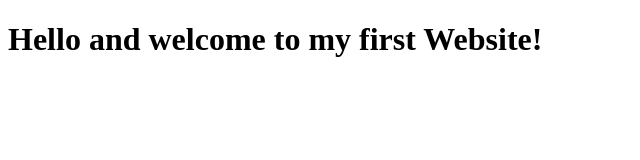
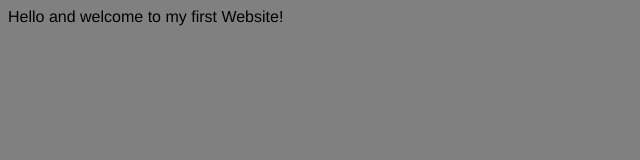
Before and after one commit to EthanBatick/EthanBatick.github.io, a plain HTML site: page index.html in a window 1280 px wide. Shown: the whole page, without its empty margins (0-640 px from the left). Drawn offline with Linux system fonts and the light colour scheme.

Commit message:
testing body

```diff
--- a/index.html
+++ b/index.html
@@ -1,5 +1,17 @@
 <!DOCTYPE html>
+
+<style>
+    body
+    {
+        background-color: grey;
+        color: black;
+        font-family: 'Franklin Gothic Medium', 'Arial Narrow', Arial, sans-serif;
+    }
+</style>
+
 <html>
-    <title>Ethan Batick's Website</title>
-    <h1>Hello and welcome to my first Website!</h1>
+    <title>Ethan Batick</title>
+    <body>
+        Hello and welcome to my first Website!
+    </body>
 </html>
```
